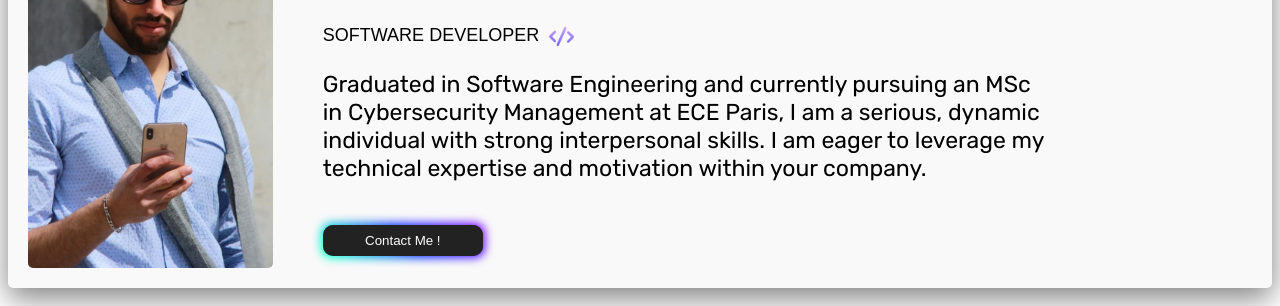
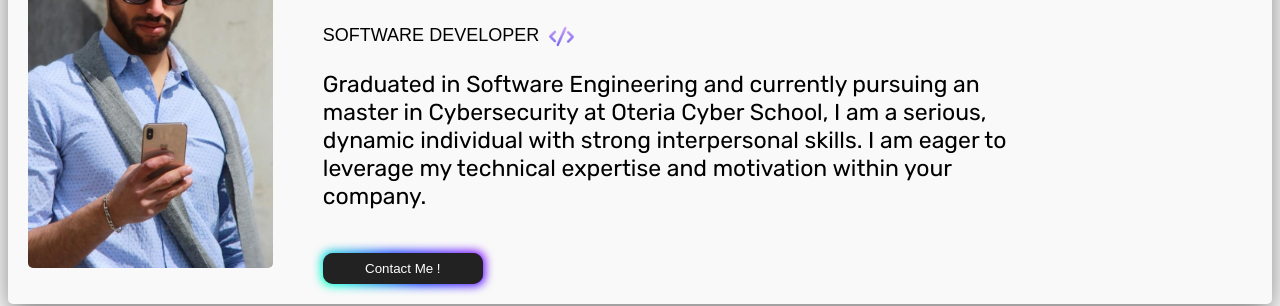
Before and after one commit to ZammelSofien/curriculum-vitae, a plain HTML site: page index.html in a window 1280 px wide. Shown: the part 142-448 px from the top of the page. Drawn offline with Linux system fonts and the light colour scheme.

Commit message:
Update index.html

```diff
--- a/index.html
+++ b/index.html
@@ -17,7 +17,7 @@
                     <img id="coding-icon" src="./images/coding.png">
                 </div>
                 <p id="intro">
-                    Graduated in Software Engineering and currently pursuing an MSc in Cybersecurity Management at ECE Paris, I am a serious,
+                    Graduated in Software Engineering and currently pursuing an master in Cybersecurity at Oteria Cyber School, I am a serious,
                     dynamic individual with strong interpersonal skills. I am eager to leverage my technical expertise and motivation within your company.
                 </p>
                 <button  id="contact-btn" class="button-85" role="button">
```
